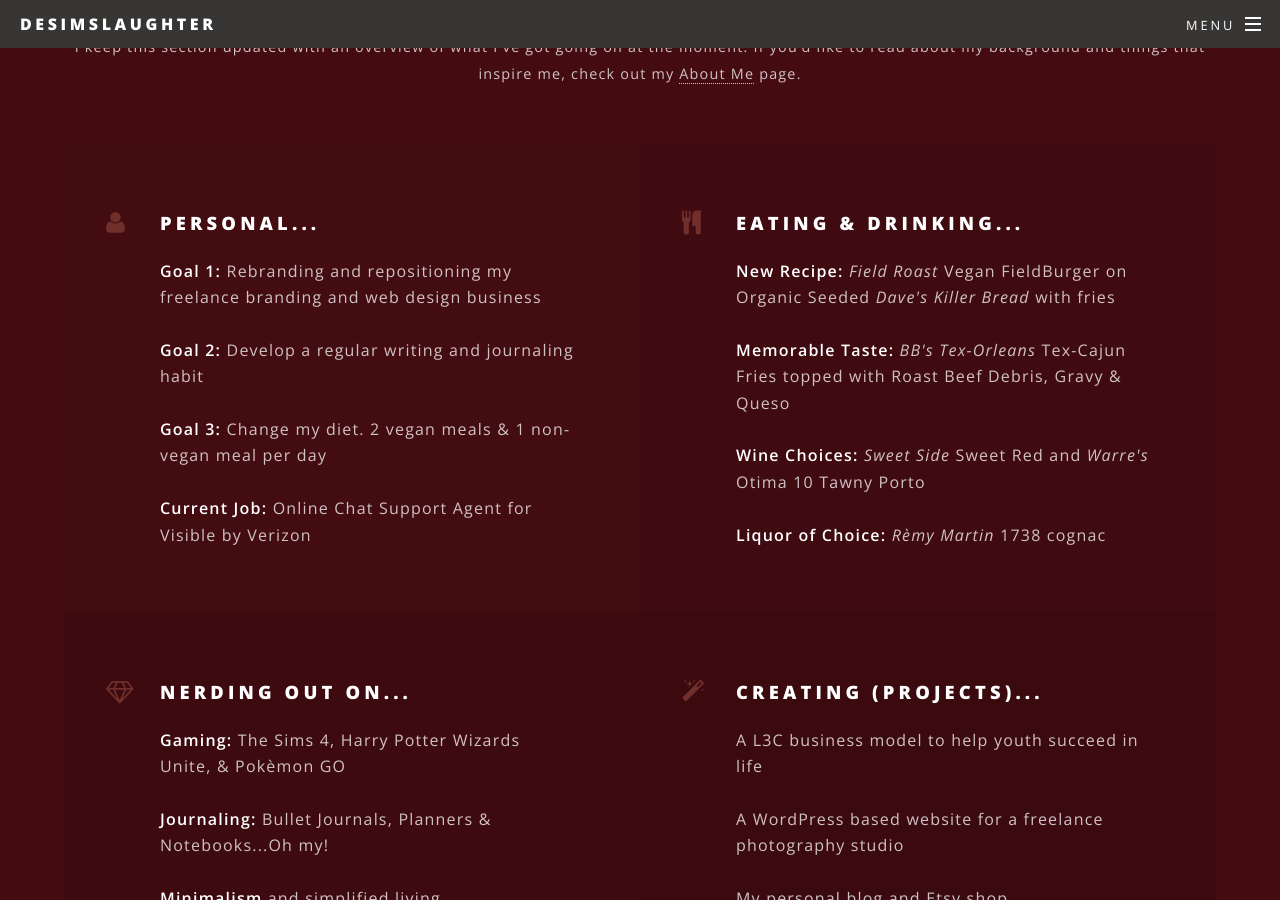
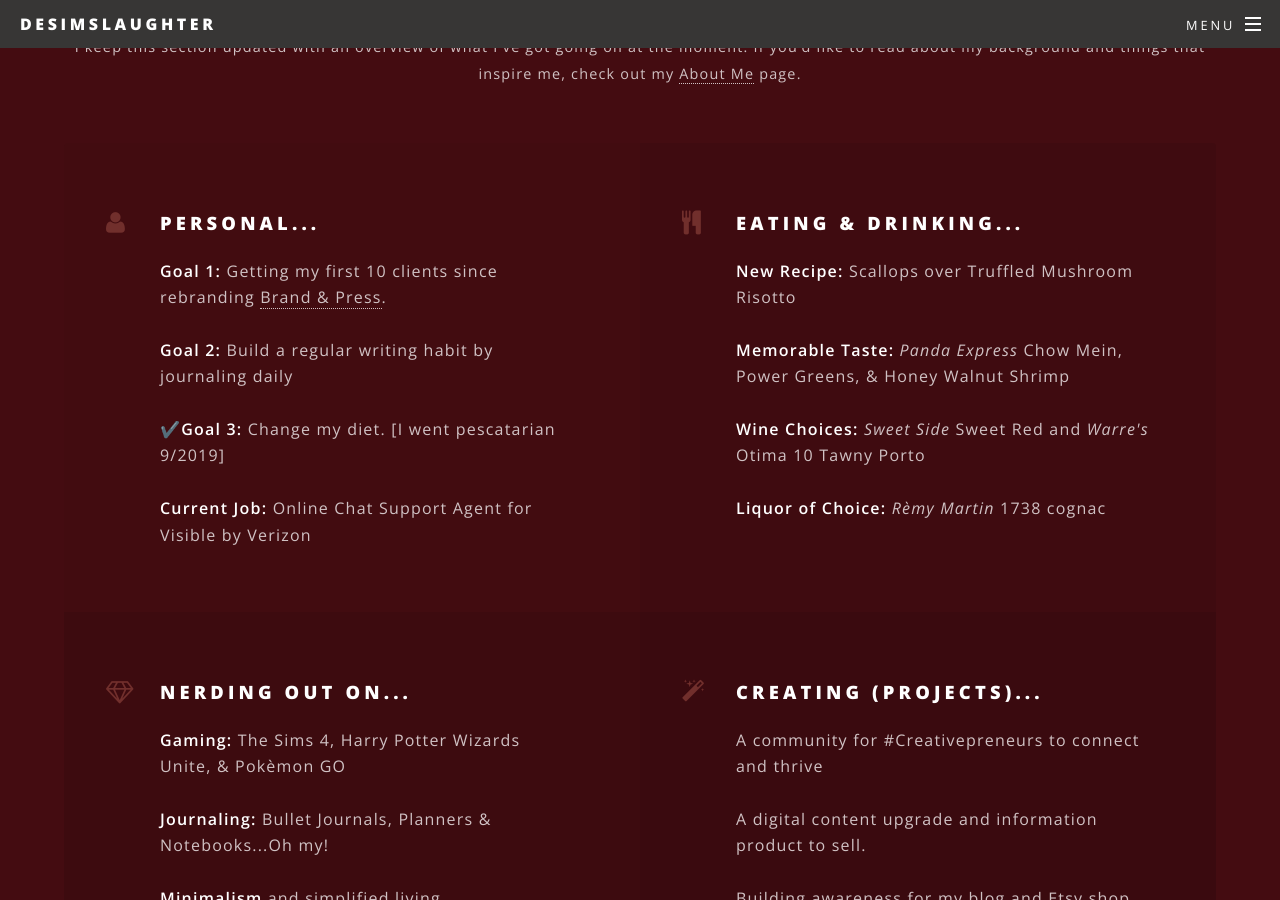
Before and after one commit to desimslaughter/desimslaughter.github.io, a Jekyll site: the page built from index.html, in a window 1280 px wide and 900 px high, scrolled down 2944 px. Built offline with Jekyll 4.4.1, drawn with Linux system fonts in a browser that asks for light colours; some of the changed text lies outside the part shown.

Commit message:
Update index.html

```diff
--- a/index.html
+++ b/index.html
@@ -65,16 +65,16 @@ layout: landing
 							<ul class="features">
 								<li class="icon fa-user">
 									<h3>Personal... </h3>
-									<p><strong>Goal 1:</strong> Rebranding and repositioning my freelance branding and web design business<br><br>
-										<strong>Goal 2:</strong> Develop a regular writing and journaling habit<br><br>
-										<strong>Goal 3:</strong> Change my diet. 2 vegan meals & 1 non-vegan meal per day<br><br>
+									<p><strong>Goal 1:</strong> Getting my first 10 clients since rebranding <a href="https://brandnpress.com">Brand & Press</a>.<br><br>
+										<strong>Goal 2:</strong> Build a regular writing habit by journaling daily<br><br>
+										<strong>✔️Goal 3:</strong> Change my diet. [I went pescatarian 9/2019]<br><br>
 										<strong>Current Job:</strong> Online Chat Support Agent for Visible by Verizon
 									</p>
 								</li>
 								<li class="icon fa-cutlery">
 									<h3>Eating & Drinking... </h3>
-									<p><strong>New Recipe:</strong> <em>Field Roast</em> Vegan FieldBurger on Organic Seeded <em>Dave's Killer Bread</em> with fries<br><br>
-										<strong>Memorable Taste:</strong> <em>BB's Tex-Orleans</em> Tex-Cajun Fries topped with Roast Beef Debris, Gravy & Queso<br><br>
+									<p><strong>New Recipe:</strong> Scallops over Truffled Mushroom Risotto<br><br>
+										<strong>Memorable Taste:</strong> <em>Panda Express</em> Chow Mein, Power Greens, & Honey Walnut Shrimp<br><br>
 										<strong>Wine Choices:</strong> <em>Sweet Side</em> Sweet Red and <em>Warre's</em> Otima 10 Tawny Porto<br><br>
 										<strong>Liquor of Choice:</strong> <em>R&egrave;my Martin</em> 1738 cognac
 									</p>
@@ -89,18 +89,18 @@ layout: landing
 								</li>
 								<li class="icon fa-magic">
 									<h3>Creating (Projects)... </h3>
-									<p>A L3C business model to help youth succeed in life<br><br>
-										A WordPress based website for a freelance photography studio<br><br>
-										My personal blog and Etsy shop<br><br>
-										A Dubsado workflow to run my freelance business
+									<p>A community for #Creativepreneurs to connect and thrive<br><br>
+									A digital content upgrade and information product to sell.<br><br>
+									Building awareness for my <a href="https://justdesi.me">blog</a> and <a href="http://craftsncursive.com">Etsy shop</a><br><br>
+									A Dubsado workflow to run my freelance business
 									</p>
 								</li>
 								<li class="icon fa-edit">
 									<h3>Learning... </h3>
-									<p>Spanish Language with <a href="#">Duolingo</a> (currently at 25% fluency)<br><br>
-										Brush Lettering<br><br>
-										About the Alkaline Water Industry<br><br>
-										To be more mindful
+									<p>Spanish Language with <a href="https://www.duolingo.com/course/es/en/Learn-Spanish">Duolingo</a> (17 lessons completed)
+										About internet marketing and content creation<br><br>
+										About building <a href="https://www.dubsado.com/?c=dms">Dubsado</a> workflows and forms<br><br>
+										Mindfulness: How to be more mindful
 									</p>
 								</li>
 								<li class="icon fa-book">
```
